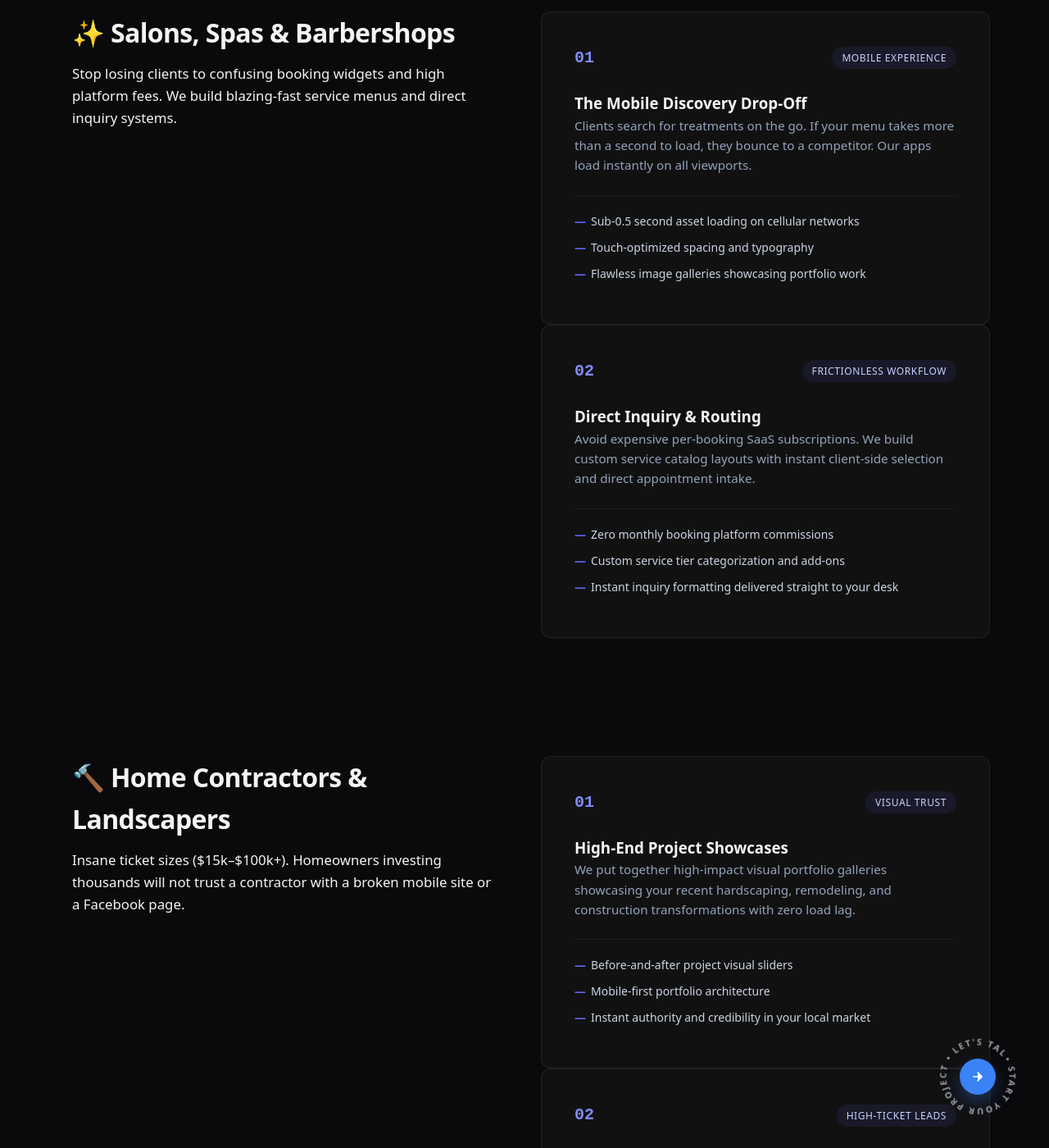
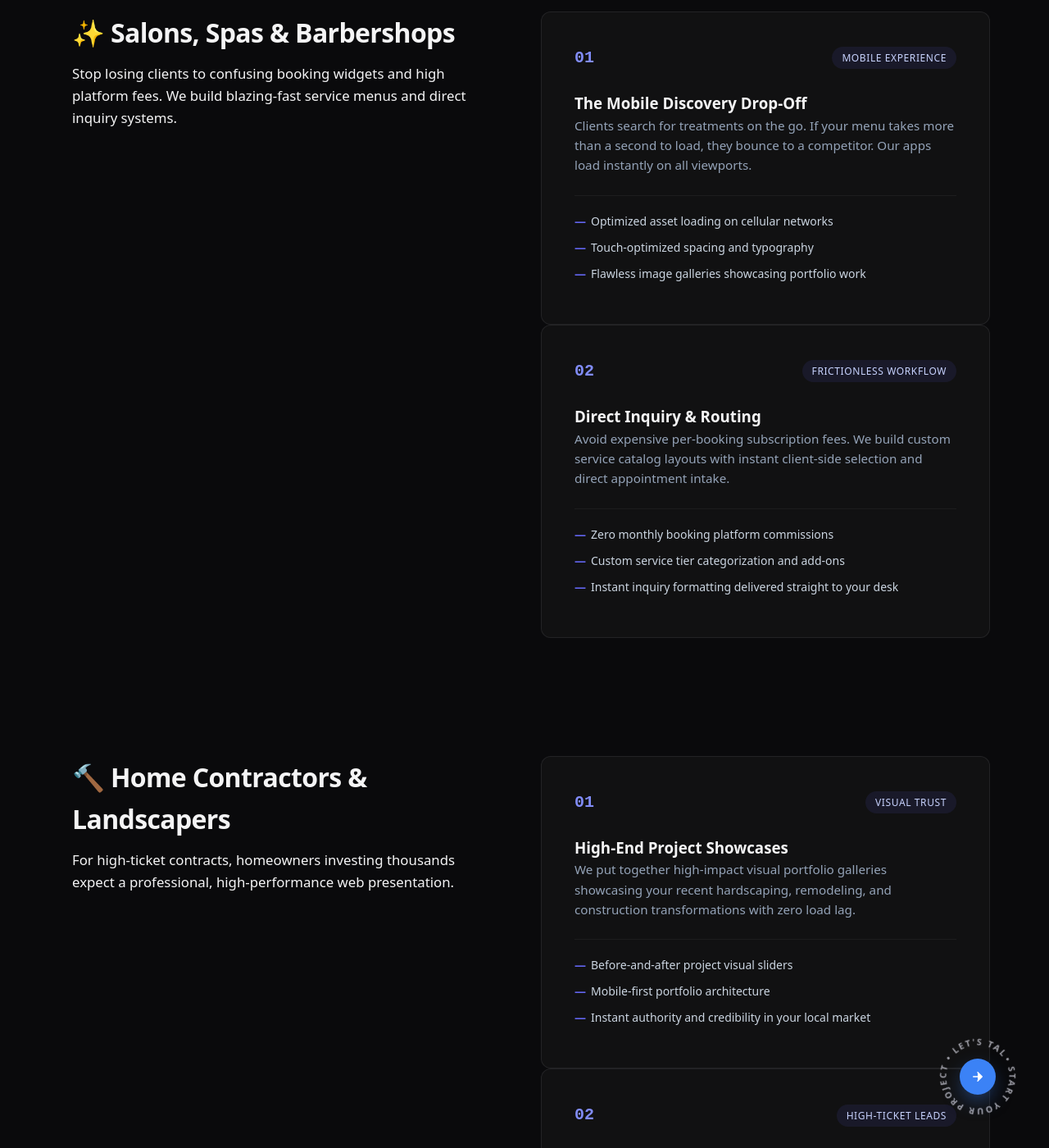
Before and after one commit to Khisal786/SwiftWebSync, a Jekyll site: the page built from services/index.html, in a window 1280 px wide and 1400 px high, scrolled down 1113 px. Shown: the whole window at 82% size. Built offline with Jekyll 4.4.1, drawn with Linux system fonts in a browser that asks for light colours; some of the changed text lies outside the part shown.

Commit message:
Revise services page content and SEO schema
Updated the services page with new content, including enhanced descriptions, service offerings, and structured data schema for better SEO and user engagement.

```diff
--- a/services/index.html
+++ b/services/index.html
@@ -2,6 +2,7 @@
 layout: default
 title: "Custom High-Performance Web Systems & Verticals | Swift Web Sync"
 description: "Explore our specialized web engineering systems for high-value local industries. Built with zero bloat, lightning-fast mobile performance, and risk-free prototypes."
+canonical_url: "https://www.swiftwebsync.com/services/"
 ---
 
 <!-- PAGE HEADER -->
@@ -11,7 +12,7 @@
       <span class="badge-dot"></span> Specialized Engineering Verticals
     </div>
     <h1>High-Performance Web Systems for <span>Elite Local Businesses.</span></h1>
-    <p>We replace slow, generic templates and clunky SaaS platforms with lightning-fast, bespoke static web systems. Built specifically to protect your margins, showcase high-ticket portfolios, and turn mobile traffic into direct inquiries.</p>
+    <p>We replace slow, generic templates and clunky platforms with lightning-fast, bespoke static web systems. Built specifically to protect your margins, showcase high-ticket portfolios, and turn mobile traffic into direct inquiries.</p>
   </div>
 </section>
 
@@ -72,7 +73,7 @@
         <h3>The Mobile Discovery Drop-Off</h3>
         <p>Clients search for treatments on the go. If your menu takes more than a second to load, they bounce to a competitor. Our apps load instantly on all viewports.</p>
         <ul class="service-features">
-          <li>Sub-0.5 second asset loading on cellular networks</li>
+          <li>Optimized asset loading on cellular networks</li>
           <li>Touch-optimized spacing and typography</li>
           <li>Flawless image galleries showcasing portfolio work</li>
         </ul>
@@ -84,7 +85,7 @@
           <span class="service-tag">Frictionless Workflow</span>
         </div>
         <h3>Direct Inquiry & Routing</h3>
-        <p>Avoid expensive per-booking SaaS subscriptions. We build custom service catalog layouts with instant client-side selection and direct appointment intake.</p>
+        <p>Avoid expensive per-booking subscription fees. We build custom service catalog layouts with instant client-side selection and direct appointment intake.</p>
         <ul class="service-features">
           <li>Zero monthly booking platform commissions</li>
           <li>Custom service tier categorization and add-ons</li>
@@ -100,7 +101,7 @@
   <div class="container">
     <div class="section-header" style="text-align: left; margin-bottom: 2rem;">
       <h2 style="font-size: 2rem; color: var(--text-main);">🔨 Home Contractors & Landscapers</h2>
-      <p style="color: var(--text-muted); font-size: 1.05rem; max-width: 750px; margin-top: 0.5rem;">Insane ticket sizes ($15k–$100k+). Homeowners investing thousands will not trust a contractor with a broken mobile site or a Facebook page.</p>
+      <p style="color: var(--text-muted); font-size: 1.05rem; max-width: 750px; margin-top: 0.5rem;">For high-ticket contracts, homeowners investing thousands expect a professional, high-performance web presentation.</p>
     </div>
 
     <div class="services-grid">
@@ -140,7 +141,7 @@
   <div class="container">
     <div class="section-header" style="text-align: left; margin-bottom: 2rem;">
       <h2 style="font-size: 2rem; color: var(--text-main);">🧘‍♀️ Boutique Fitness & Pilates Studios</h2>
-      <p style="color: var(--text-muted); font-size: 1.05rem; max-width: 750px; margin-top: 0.5rem;">Escape clunky, slow-loading platforms like Mindbody. We build clean, aesthetic class-schedule and instructor-spotlight sites that project pure luxury.</p>
+      <p style="color: var(--text-muted); font-size: 1.05rem; max-width: 750px; margin-top: 0.5rem;">Replace slow-loading legacy widgets with clean, aesthetic class-schedule and instructor-spotlight sites that project pure luxury.</p>
     </div>
 
     <div class="services-grid">
@@ -188,20 +189,19 @@
 <script type="application/ld+json">
 {
   "@context": "https://schema.org",
-  "@type": "SoftwareApplication",
-  "name": "Swift Web Sync Vertical Engineering Architecture",
-  "operatingSystem": "All",
-  "applicationCategory": "BusinessApplication",
+  "@type": "Service",
+  "name": "Swift Web Sync Web Engineering Services",
+  "serviceType": "Web Development & Digital Infrastructure",
+  "provider": {
+    "@type": "Organization",
+    "name": "Swift Web Sync",
+    "url": "https://www.swiftwebsync.com"
+  },
   "offers": {
     "@type": "Offer",
     "price": "0",
     "priceCurrency": "USD",
-    "description": "Risk-free pre-built custom prototypes across multiple local business verticals"
-  },
-  "provider": {
-    "@type": "Organization",
-    "name": "Swift Web Sync",
-    "url": "https://swiftwebsync.com"
+    "description": "Zero-risk custom interactive prototype build prior to engagement"
   }
 }
 </script>
```
Also changed, not shown: other parts of services/index.html (+1 -1 lines).
